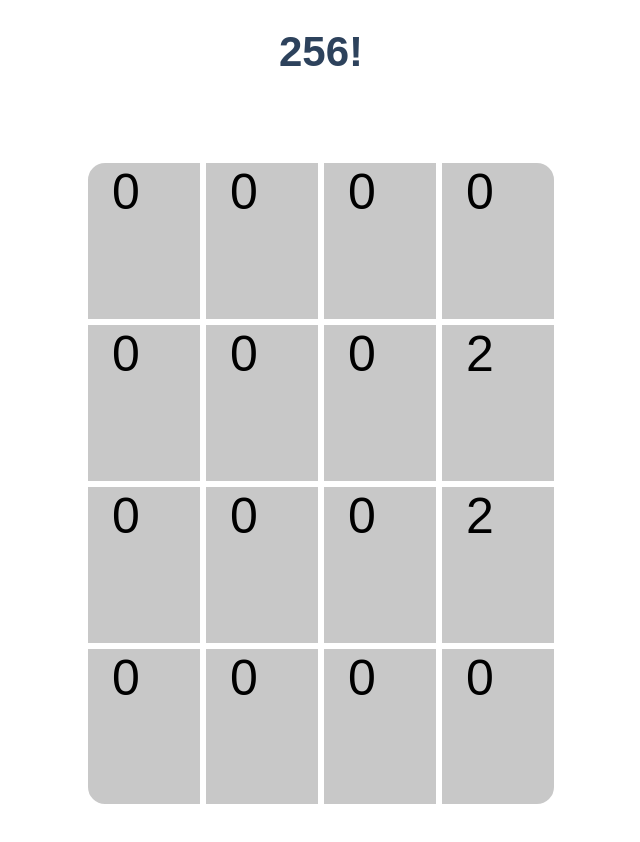
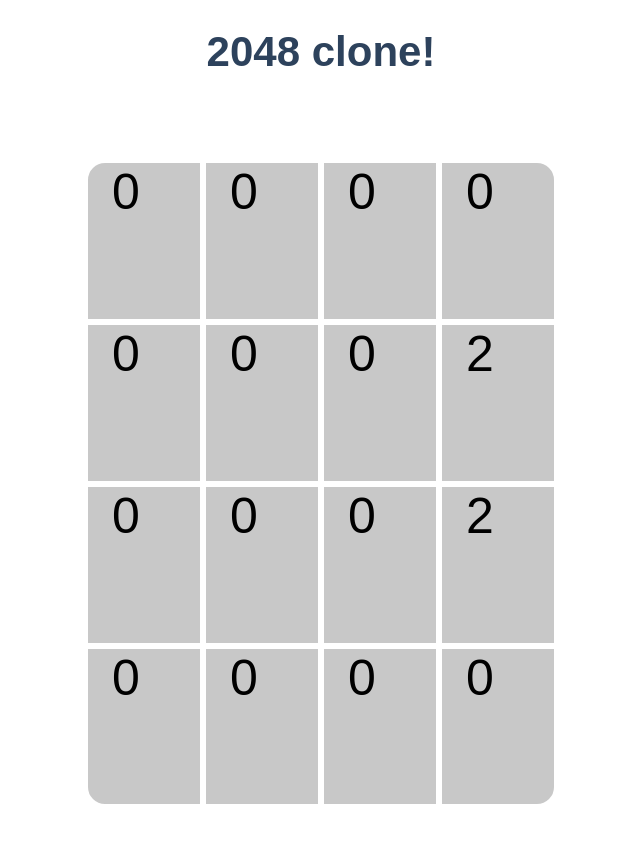
Before and after one commit to michaelzwang/2048-clone, a plain HTML site: page index.html in a window 1280 px wide. Shown: the whole page, without its empty margins (319-959 px from the left). Drawn offline with nearby package versions, Linux system fonts and the light colour scheme.

Commit message:
change title

```diff
--- a/index.html
+++ b/index.html
@@ -24,7 +24,7 @@
 </head>
 <body>
 <header class="container center-text">
-  <h1>256!</h1>
+  <h1>2048 clone!</h1>
 </header>
 
 <main role="main" class="container">
```
